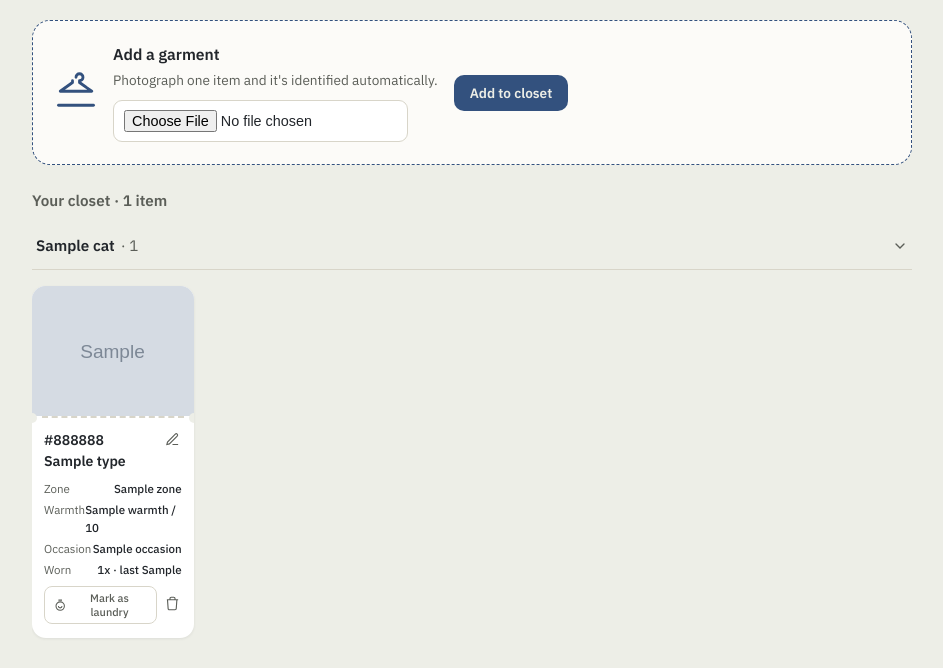
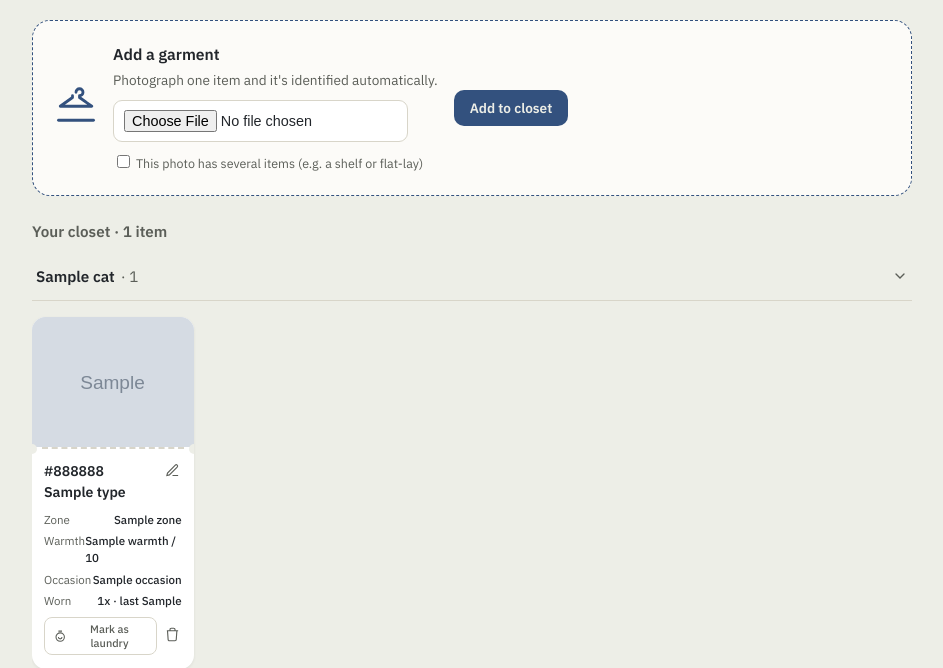
Before and after one commit to stanleykev7-rgb/wardrobe-app, a Flask app: template templates/index.html in a window 1280 px wide. Shown: the part 86-754 px from the top of the page, without its empty margins (168-1111 px from the left). Before the commit the page ends 724 px from the top, so only its background shows below. Run offline with Flask 3, Linux system fonts and the light colour scheme; the template is opened without the code that fills it: most values are stand-ins (such as "Sample title", 1, 10 or a date in 2020); grey boxes marked "Sample" are stand-in pictures; parts of the project's set-up code (start-up, migrations or seed data) failed here and were passed over.

Commit message:
Add multi-item photo scan: detect several garments in one shelf/flat-lay photo, creating linked items that share the source photo, with a clean fallback to single-item review on failure. Consolidate DB migration docs.

```diff
--- a/groq_classifier.py
+++ b/groq_classifier.py
@@ -121,6 +121,100 @@ def classify_garment(image_path: str) -> dict:
     raise ClassificationFailed(str(last_error))
 
 
+MULTI_CLASSIFY_PROMPT = """You are looking at a photo that may contain SEVERAL clothing items or
+accessories at once (e.g. a closet shelf, a flat-lay, several garments
+hung together).
+
+Identify EVERY distinct garment or accessory you can see and respond with
+ONLY a JSON object (no markdown, no extra text) with this exact shape:
+
+{
+  "items": [
+    {
+      "type": "short garment name, e.g. 'denim jacket'",
+      "color": "dominant color, e.g. 'navy blue'",
+      "zone": "one of: head, top, bottom, feet",
+      "warmth": integer from 1 (very light/summer) to 10 (very warm/heavy winter),
+      "waterproof": true or false,
+      "occasion": "one of: casual, work, formal, gym"
+    }
+  ]
+}
+
+Rules:
+- List each distinct garment ONCE, even if partially overlapping others in the photo.
+- "zone" must be exactly one of: head, top, bottom, feet (see the single-item
+  rules: torso items are "top", legs are "bottom", headwear is "head",
+  footwear is "feet").
+- If you genuinely see only one item, return an array with just that one item.
+- If you can't identify anything wearable in the photo, return {"items": []}.
+- Do not invent items that aren't visible.
+"""
+
+
+def classify_garments_multi(image_path: str) -> list:
+    """
+    Sends the image at image_path to Groq's vision model and returns a
+    LIST of dicts, one per detected garment: [{type, color, zone, warmth,
+    waterproof, occasion}, ...]. Retries on rate limits / transient
+    errors, same as classify_garment. Raises ClassificationFailed if every
+    attempt fails or the model detects nothing.
+    """
+    api_key = os.environ.get("GROQ_API_KEY")
+    if not api_key:
+        raise RuntimeError("GROQ_API_KEY is not set. Add it to your .env file.")
+
+    client = Groq(api_key=api_key)
+
+    ext = image_path.rsplit(".", 1)[-1].lower()
+    mime = "image/jpeg" if ext in ("jpg", "jpeg") else f"image/{ext}"
+    b64_image = _encode_image(image_path)
+
+    last_error = None
+    for attempt in range(MAX_RETRIES + 1):
+        try:
+            completion = client.chat.completions.create(
+                model=VISION_MODEL,
+                messages=[
+                    {
+                        "role": "user",
+                        "content": [
+                            {"type": "text", "text": MULTI_CLASSIFY_PROMPT},
+                            {
+                                "type": "image_url",
+                                "image_url": {"url": f"data:{mime};base64,{b64_image}"},
+                            },
+                        ],
+                    }
+                ],
+                temperature=0.2,
+                max_tokens=1500,
+                reasoning_effort="none",
+                response_format={"type": "json_object"},
+            )
+            raw = completion.choices[0].message.content
+            data = json.loads(raw)
+            raw_items = data.get("items", [])
+            if not isinstance(raw_items, list) or len(raw_items) == 0:
+                raise ClassificationFailed("No garments detected in the photo.")
+            return [_sanitize(item) for item in raw_items]
+
+        except json.JSONDecodeError as e:
+            last_error = e
+        except ClassificationFailed:
+            raise  # "no garments detected" isn't worth retrying - the photo won't change
+        except Exception as e:
+            status = getattr(e, "status_code", None)
+            last_error = e
+            if status is not None and status != 429 and status < 500:
+                break
+
+        if attempt < MAX_RETRIES:
+            time.sleep(BASE_DELAY_SECONDS * (2 ** attempt))
+
+    raise ClassificationFailed(str(last_error))
+
+
 def _sanitize(data: dict) -> dict:
     zone = str(data.get("zone", "top")).lower()
     if zone not in ("head", "top", "bottom", "feet"):
--- a/main.py
+++ b/main.py
@@ -5,7 +5,7 @@ from datetime import datetime, date
 from flask import Flask, request, render_template, redirect, url_for, flash
 from dotenv import load_dotenv
 
-from groq_classifier import classify_garment, ClassificationFailed
+from groq_classifier import classify_garment, classify_garments_multi, ClassificationFailed
 from weather import get_current_weather, get_forecast
 import recommend
 from recommend import suggest_outfit
@@ -108,6 +108,8 @@ def upload():
         flash("Unsupported file type. Use png, jpg, jpeg, or webp.")
         return redirect(url_for("index"))
 
+    is_multi = request.form.get("multi") == "on"
+
     item_id = uuid.uuid4().hex
     raw_path = os.path.join(TMP_DIR, f"{item_id}_raw")
     processed_path = os.path.join(TMP_DIR, f"{item_id}.jpg")
@@ -125,28 +127,45 @@ def upload():
 
     image_key = f"photos/{item_id}.jpg"
 
-    # Classify first, while the processed file still exists locally.
+    if is_multi:
+        return _handle_multi_upload(item_id, processed_path, image_key)
+    return _handle_single_upload(item_id, processed_path, image_key)
+
+
+def _upload_processed_photo(processed_path: str, image_key: str) -> str:
+    """Shared by both upload paths: pushes the already-resized local file
+    to Supabase Storage, cleans up the local temp copy, and returns the
+    public URL. Raises on failure - callers handle the redirect/flash."""
+    storage_supabase.upload_photo(processed_path, image_key, "image/jpeg")
+    image_url = storage_supabase.public_url_for(image_key)
+    if os.path.exists(processed_path):
+        os.remove(processed_path)
+    return image_url
+
+
+def _default_attrs() -> dict:
+    return {"type": "Unclassified item", "color": "unknown", "zone": "top", "warmth": 5, "waterproof": False, "occasion": "casual"}
+
+
+def _handle_single_upload(item_id: str, processed_path: str, image_key: str):
     try:
         attrs = classify_garment(processed_path)
         needs_review = False
     except ClassificationFailed:
-        attrs = {"type": "Unclassified item", "color": "unknown", "zone": "top", "warmth": 5, "waterproof": False, "occasion": "casual"}
+        attrs = _default_attrs()
         needs_review = True
     except Exception as e:
         flash(f"Unexpected error during classification: {e}")
-        attrs = {"type": "Unclassified item", "color": "unknown", "zone": "top", "warmth": 5, "waterproof": False, "occasion": "casual"}
+        attrs = _default_attrs()
         needs_review = True
 
-    # Then upload the same local file to Supabase Storage and clean up.
     try:
-        storage_supabase.upload_photo(processed_path, image_key, "image/jpeg")
-        image_url = storage_supabase.public_url_for(image_key)
+        image_url = _upload_processed_photo(processed_path, image_key)
     except Exception as e:
         flash(f"Could not upload photo to storage: {e}")
-        return redirect(url_for("index"))
-    finally:
         if os.path.exists(processed_path):
             os.remove(processed_path)
+        return redirect(url_for("index"))
 
     item = {
         "id": item_id,
@@ -168,6 +187,58 @@ def upload():
         flash("Auto-detection didn't work this time — this item was saved, please edit its details below.")
     else:
         flash(f"Added {item['color']} {item['type']} (warmth {item['warmth']}/10, zone: {item['zone']}).")
+    return redirect(url_for("index"))
+
+
+def _handle_multi_upload(item_id: str, processed_path: str, image_key: str):
+    try:
+        detected = classify_garments_multi(processed_path)
+        needs_review = False
+    except ClassificationFailed:
+        # Can't segment the photo without AI, so fall back to ONE
+        # needs-review item, same as the single-photo failure path -
+        # the photo itself is never lost.
+        detected = [_default_attrs()]
+        needs_review = True
+    except Exception as e:
+        flash(f"Unexpected error during classification: {e}")
+        detected = [_default_attrs()]
+        needs_review = True
+
+    try:
+        image_url = _upload_processed_photo(processed_path, image_key)
+    except Exception as e:
+        flash(f"Could not upload photo to storage: {e}")
+        if os.path.exists(processed_path):
+            os.remove(processed_path)
+        return redirect(url_for("index"))
+
+    added_count = 0
+    for i, attrs in enumerate(detected):
+        # All detected garments share the same source photo - we can't
+        # crop individual items out without real image segmentation, so
+        # each entry just points at the same image_key/image_url.
+        item = {
+            "id": uuid.uuid4().hex if i > 0 else item_id,
+            "image_key": image_key,
+            "image_url": image_url,
+            "type": attrs.get("type", "unknown"),
+            "color": attrs.get("color", "unknown"),
+            "warmth": attrs.get("warmth", 5),
+            "zone": attrs.get("zone", "top"),
+            "waterproof": attrs.get("waterproof", False),
+            "occasion": attrs.get("occasion", "casual"),
+            "in_laundry": False,
+            "needs_review": needs_review,
+            "added_at": datetime.utcnow().isoformat(),
+        }
+        save_item(item)
+        added_count += 1
+
+    if needs_review:
+        flash("Couldn't automatically split up that photo — saved it as one item, please edit its details below.")
+    else:
+        flash(f"Added {added_count} item{'s' if added_count != 1 else ''} from that photo — they all share the same picture since it wasn't taken one-per-item.")
     return redirect(url_for("index"))
 
 
--- a/templates/base.html
+++ b/templates/base.html
@@ -192,6 +192,7 @@
     }
     .upload-text h3 { margin: 0 0 3px; font-size: 0.98rem; font-weight: 600; }
     .upload-text p { margin: 0 0 10px; color: var(--ink-soft); font-size: 0.85rem; }
+    .multi-upload-check { display: block; margin-top: 10px; font-size: 0.78rem; color: var(--ink-soft); }
 
     button, input[type=submit] {
       font-family: 'IBM Plex Sans', sans-serif; font-weight: 600; font-size: 0.85rem;
--- a/templates/index.html
+++ b/templates/index.html
@@ -11,6 +11,9 @@
       <h3>Add a garment</h3>
       <p>Photograph one item and it's identified automatically.</p>
       <input type="file" name="photo" accept="image/*" required>
+      <label class="multi-upload-check">
+        <input type="checkbox" name="multi"> This photo has several items (e.g. a shelf or flat-lay)
+      </label>
     </div>
     <input type="submit" value="Add to closet">
   </form>
```
Also changed, not shown: README.md.
